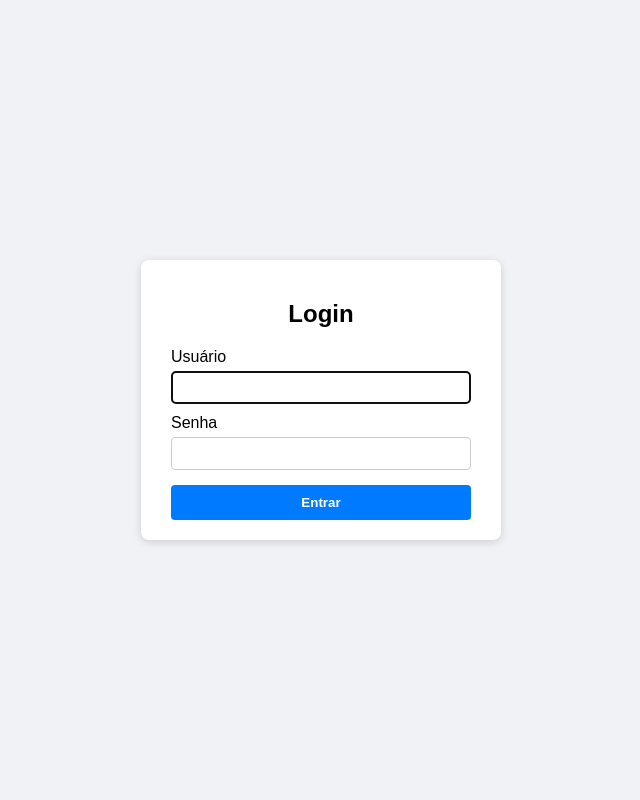
After one commit to Luankayo/lista-de-compras, a Flask app: page /login in a window 1280 px wide. The commit adds this page. Shown: the whole page, without its empty margins (319-959 px from the left). Run offline with Flask 3, Linux system fonts and the light colour scheme.

Commit message:
Implementa sistema de login com sessões e exibe usuário logado

```diff
--- a/lista_de_compras/app.py
+++ b/lista_de_compras/app.py
@@ -1,10 +1,20 @@
 import os
 from flask import Flask, render_template, request, redirect, url_for
 from dotenv import load_dotenv
+from flask import session
+import json
+
 
 load_dotenv()  # carrega o .env local
 
 app = Flask(__name__)
+
+usuarios = {
+    'luan': '1234',
+    'maria': 'abcd',
+    'joao': '4321'
+}
+
 
 # pega secret key do ambiente (Render) ou do .env local
 app.secret_key = os.getenv('SECRET_KEY', 'chave_padrao_temporaria')
@@ -16,8 +26,11 @@ compras = {}
 
 @app.route('/')
 def index():
+    if 'username' not in session:
+        return redirect(url_for('login'))
+    usuario = session['username']
     total = sum(item['quantidade'] * item['valor'] for item in compras.values())
-    return render_template('index.html', compras=compras, total=total)
+    return render_template('index.html', usuario=usuario, compras=compras, total=total)
 
 @app.route('/adicionar', methods=['POST'])
 def adicionar():
@@ -53,5 +66,42 @@ def atualizar():
     compras[produto_novo] = {'quantidade': quantidade, 'valor': valor}
     return redirect(url_for('index'))
 
+def carregar_historico(usuario):
+    try:
+        with open('lista_compras.json', 'r') as f:
+            dados = json.load(f)
+        return dados.get(usuario, [])
+    except:
+        return []
+
+@app.route('/login', methods=['GET', 'POST'])
+def login():
+    error = None
+    if request.method == 'POST':
+        username = request.form['username']
+        password = request.form['password']
+
+        if username in usuarios and usuarios[username] == password:
+            session['username'] = username
+            return redirect(url_for('dashboard'))
+        else:
+            error = 'Usuário ou senha inválidos.'
+
+    return render_template('login.html', error=error)
+
+@app.route('/dashboard')
+def dashboard():
+    if 'username' not in session:
+        return redirect(url_for('login'))
+    usuario = session['username']
+    historico = carregar_historico(usuario)
+    total = sum(item['quantidade'] * item['valor'] for item in compras.values())
+    return render_template('index.html', usuario=usuario, compras=compras, total=total, historico=historico)
+
+@app.route('/logout')
+def logout():
+    session.pop('username', None)
+    return redirect(url_for('login'))
+
 if __name__ == '__main__':
     app.run(debug=debug_mode, host='0.0.0.0')
--- a/lista_de_compras/templates/index.html
+++ b/lista_de_compras/templates/index.html
@@ -8,6 +8,10 @@
 </head>
 <body>
     <h1>Lista de Compras</h1>
+
+    {% if usuario %}
+    <p>Usuário logado: <strong>{{ usuario }}</strong> | <a href="{{ url_for('logout') }}">Sair</a></p>
+    {% endif %}
 
     <form action="/adicionar" method="POST">
         <label>Produto:</label>
--- /dev/null
+++ b/lista_de_compras/templates/login.html
@@ -0,0 +1,74 @@
+<!DOCTYPE html>
+<html lang="pt-br">
+<head>
+    <meta charset="UTF-8" />
+    <title>Login - Controle Financeiro</title>
+    <style>
+        body {
+            font-family: Arial, sans-serif;
+            background: #f0f2f5;
+            display: flex;
+            justify-content: center;
+            align-items: center;
+            height: 100vh;
+            margin: 0;
+        }
+        .login-box {
+            background: white;
+            padding: 20px 30px;
+            border-radius: 8px;
+            box-shadow: 0 2px 8px rgba(0,0,0,0.15);
+            width: 300px;
+        }
+        h2 {
+            text-align: center;
+            margin-bottom: 20px;
+        }
+        label {
+            display: block;
+            margin: 10px 0 5px;
+        }
+        input[type=text], input[type=password] {
+            width: 100%;
+            padding: 8px;
+            box-sizing: border-box;
+            border-radius: 4px;
+            border: 1px solid #ccc;
+        }
+        button {
+            margin-top: 15px;
+            width: 100%;
+            padding: 10px;
+            background: #007bff;
+            color: white;
+            border: none;
+            border-radius: 4px;
+            cursor: pointer;
+            font-weight: bold;
+        }
+        button:hover {
+            background: #0056b3;
+        }
+        .error {
+            color: red;
+            margin-top: 10px;
+            text-align: center;
+        }
+    </style>
+</head>
+<body>
+    <div class="login-box">
+        <h2>Login</h2>
+        {% if error %}
+            <div class="error">{{ error }}</div>
+        {% endif %}
+        <form method="POST" action="/login">
+            <label for="username">Usuário</label>
+            <input type="text" id="username" name="username" required autofocus />
+            <label for="password">Senha</label>
+            <input type="password" id="password" name="password" required />
+            <button type="submit">Entrar</button>
+        </form>
+    </div>
+</body>
+</html>
```
